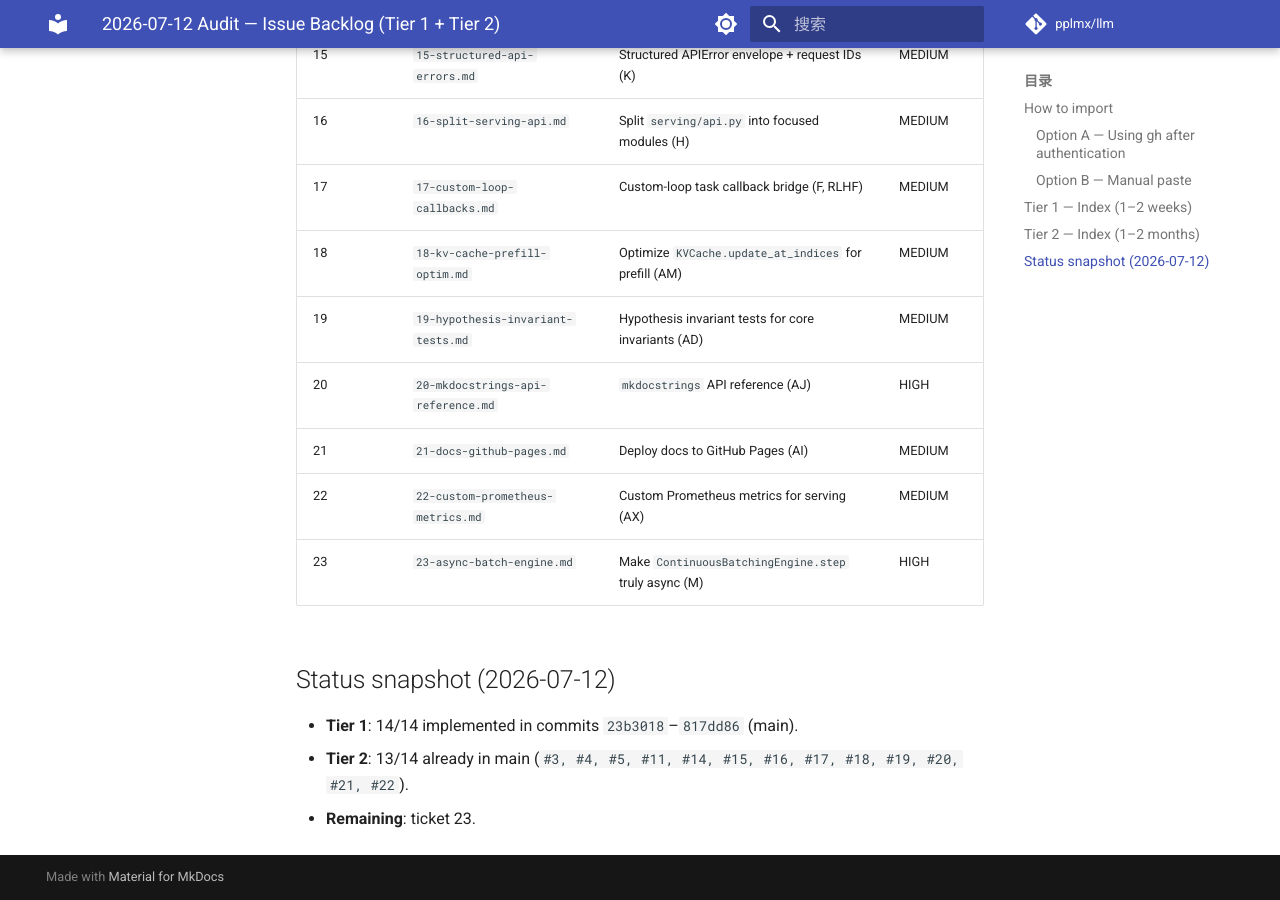
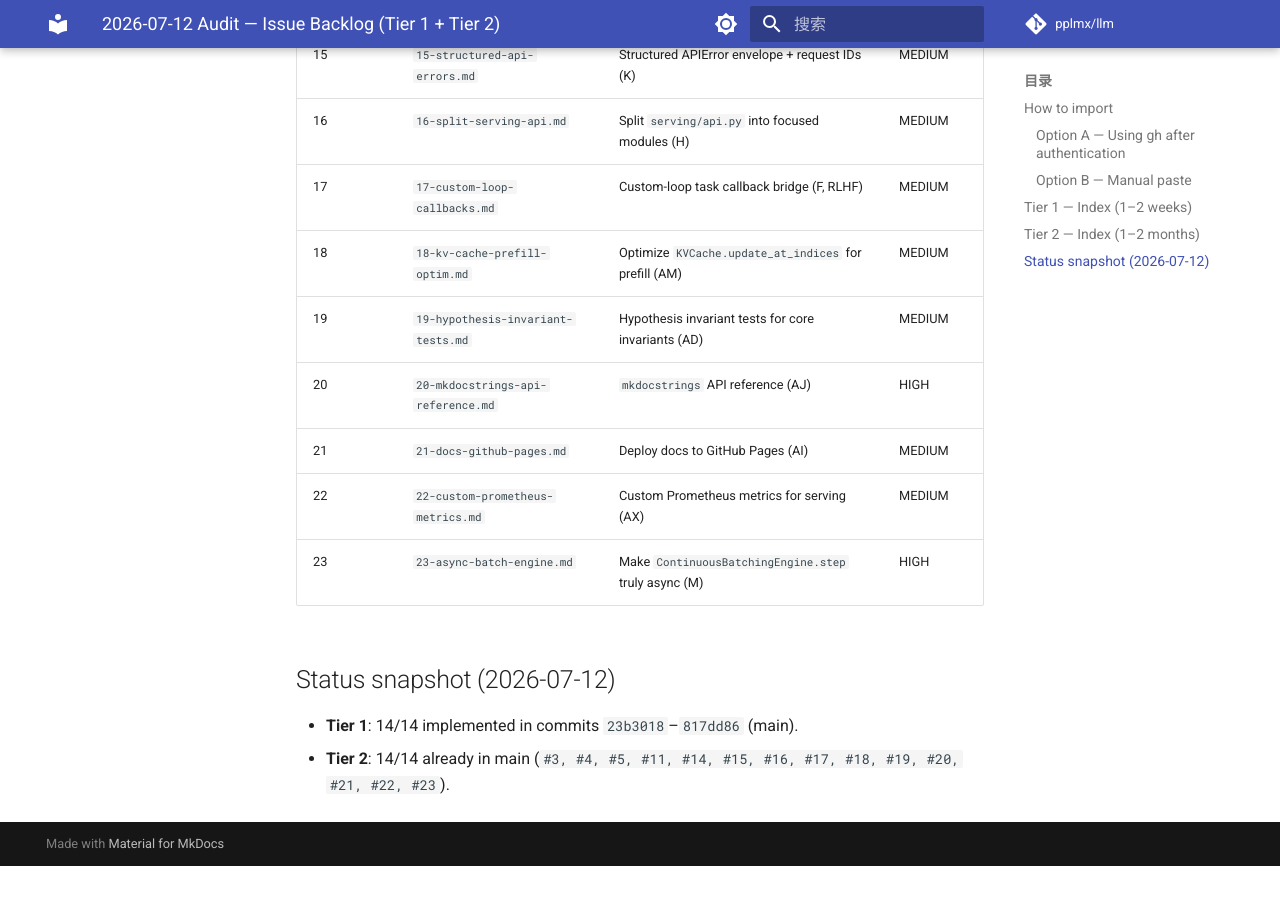
Before and after one commit to pplmx/llm, an MkDocs documentation site: the page built from docs/audits/2026-07-12-tickets/README.md, in a window 1280 px wide and 900 px high, scrolled down 1922 px. Built offline with MkDocs 1.6.1 and Material for MkDocs 9.7.7, drawn with Linux system fonts in a browser that asks for light colours; comment, search, counter and statistics services are not loaded; after the commit the page ends 2788 px from its top, so only the background shows below that.

Commit message:
docs(audit): mark T2 #23 done in tickets README

```diff
--- a/docs/audits/2026-07-12-tickets/README.md
+++ b/docs/audits/2026-07-12-tickets/README.md
@@ -71,5 +71,4 @@ create an issue in GitHub Issues with the matching title and the listed labels.
 ## Status snapshot (2026-07-12)
 
 - **Tier 1**: 14/14 implemented in commits `23b3018`–`817dd86` (main).
-- **Tier 2**: 13/14 already in main (`#3, #4, #5, #11, #14, #15, #16, #17, #18, #19, #20, #21, #22`).
-- **Remaining**: ticket 23.
+- **Tier 2**: 14/14 already in main (`#3, #4, #5, #11, #14, #15, #16, #17, #18, #19, #20, #21, #22, #23`).
```
